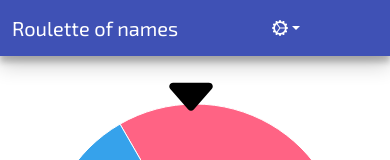
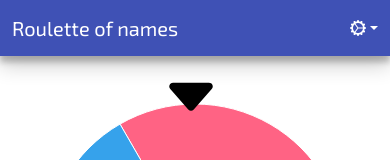
Before and after one commit to iam-Igor/Roulette-of-names, a React (Vite) app: page / in a window 390 px wide. Shown: the top 160 px of the page. Built offline with nearby package versions, Linux system fonts and the light colour scheme.

Commit message:
fixed navbar and dropdown menu in mobile view

```diff
--- a/src/App.css
+++ b/src/App.css
@@ -107,3 +107,9 @@ span {
   background-color: white !important;
   color: black !important;
 }
+
+@media screen and (max-width: 480px) {
+  .navbar .dropdown-menu {
+    left: -178%;
+  }
+}
--- a/src/comps/Main.jsx
+++ b/src/comps/Main.jsx
@@ -159,7 +159,7 @@ const Main = () => {
     setTimeout(() => {
       setIsAnimating(false);
       handleArrowClick();
-    }, 6000);
+    }, 7000);
   };
   const calculateDistance = (x1, y1, x2, y2) => {
     const dx = x2 - x1;
@@ -263,7 +263,7 @@ const Main = () => {
                 : { rotate: rotationAngle }
             }
             transition={{
-              duration: 5,
+              duration: 6,
               ease: [0.1, 0.685, 0.32, 1],
             }}
           >
--- a/src/comps/NavbarCustom.jsx
+++ b/src/comps/NavbarCustom.jsx
@@ -19,7 +19,7 @@ const NavbarCustom = () => {
         <NavDropdown
           title={<i className="bi bi-gear-wide-connected"></i>}
           id="basic-nav-dropdown"
-          className="mx-auto"
+          className="ms-auto"
         >
           <NavDropdown.Item
             onClick={() => {
```
